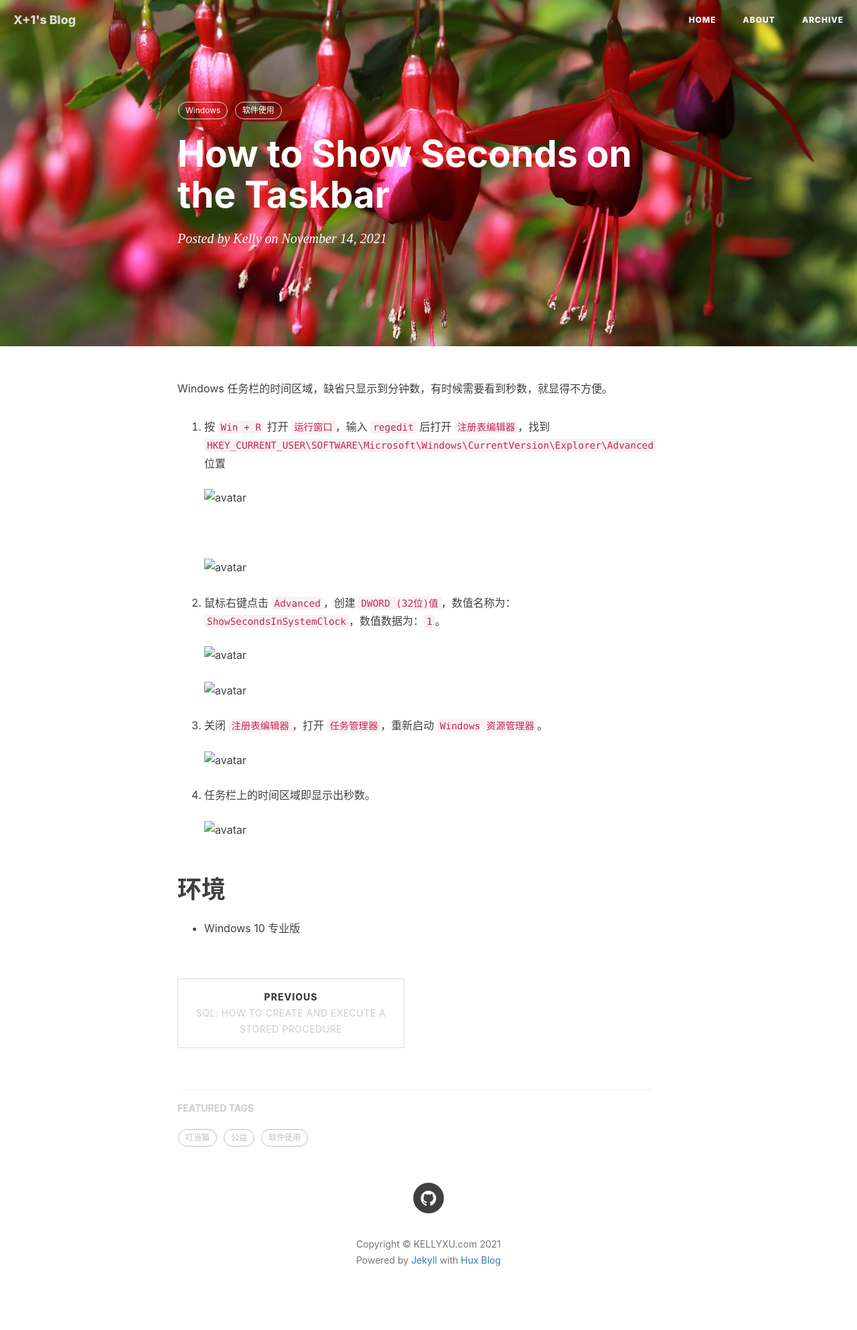
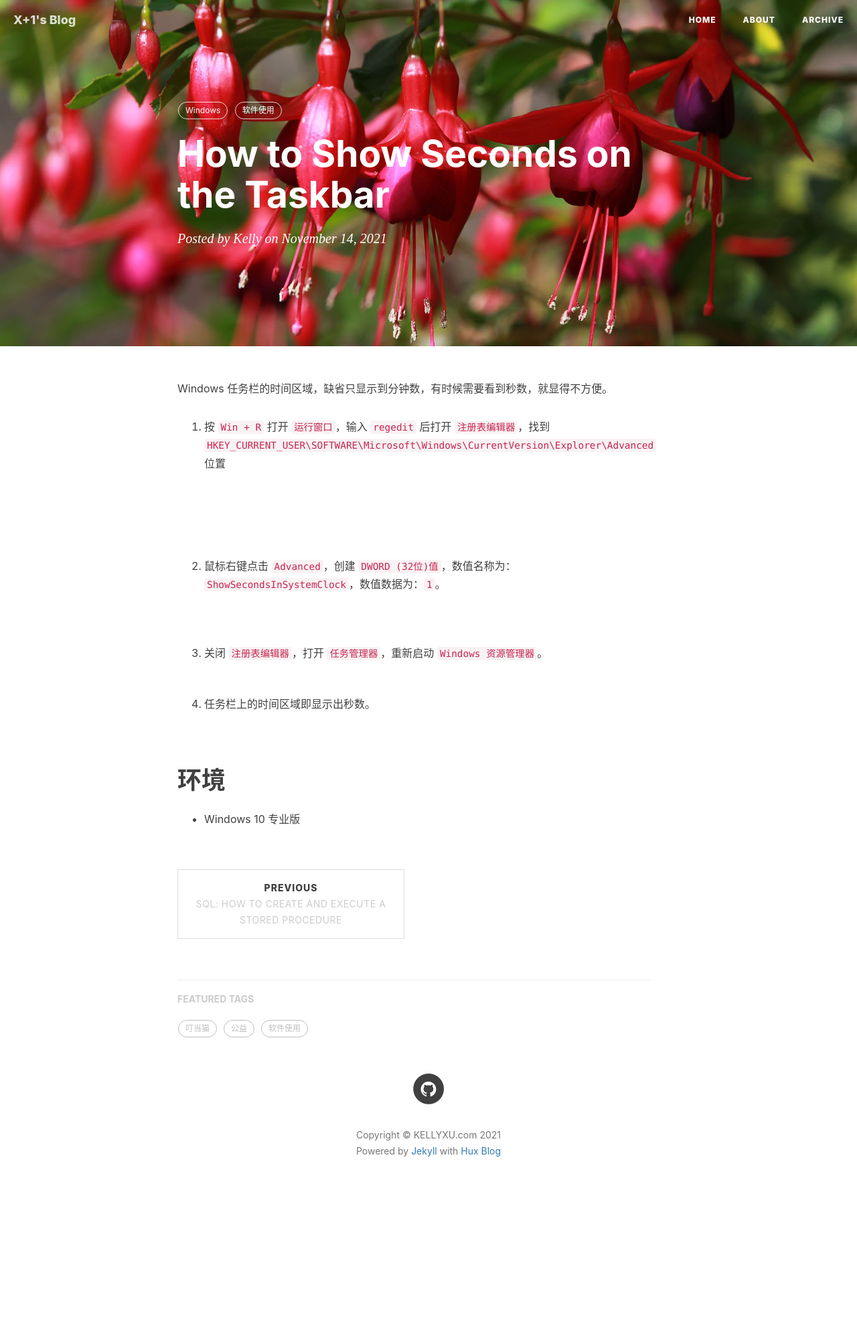
Before and after one commit to kellyxu-com/blog, a Jekyll site: the page built from _posts/2021-11-15-how-to-show-seconds-on-the-taskbar.markdown, in a window 1280 px wide. Shown: the whole page at 67% size. Built offline with Jekyll 4.4.1, drawn with Linux system fonts in a browser that asks for light colours; nearby versions of some CDN libraries; comment, search, counter and statistics services are not loaded; after the commit the page ends 1823 px from its top, so only the background shows below that.

Commit message:
Update 2021-11-15-how-to-show-seconds-on-the-taskbar.markdown

```diff
--- a/_posts/2021-11-15-how-to-show-seconds-on-the-taskbar.markdown
+++ b/_posts/2021-11-15-how-to-show-seconds-on-the-taskbar.markdown
@@ -11,15 +11,15 @@ excerpt_separator: <!--more-->
 Windows 任务栏的时间区域，缺省只显示到分钟数，有时候需要看到秒数，就显得不方便。
 <!--more-->
 1. 按 `Win + R` 打开 `运行窗口`，输入 `regedit` 后打开 `注册表编辑器`，找到 `HKEY_CURRENT_USER\SOFTWARE\Microsoft\Windows\CurrentVersion\Explorer\Advanced` 位置
-![avatar](img/2021-11-15_8-58-51.png)
-![avatar](img/2021-11-15_8-51-06.png)
+![](img/2021-11-15_8-58-51.png)
+![](img/2021-11-15_8-51-06.png)
 2. 鼠标右键点击 `Advanced`，创建 `DWORD (32位)值`，数值名称为：`ShowSecondsInSystemClock`，数值数据为：`1`。
-![avatar](img/2021-11-15_9-04-10.png)
-![avatar](img/2021-11-15_8-52-37.png)
+![](img/2021-11-15_9-04-10.png)
+![](img/2021-11-15_8-52-37.png)
 3. 关闭 `注册表编辑器`，打开 `任务管理器`，重新启动 `Windows 资源管理器`。
-![avatar](img/2021-11-15_9-09-04.png)
+![](img/2021-11-15_9-09-04.png)
 4. 任务栏上的时间区域即显示出秒数。
-![avatar](img/2021-11-15_8-56-08.png)
+![](img/2021-11-15_8-56-08.png)
 
 # 环境
 - Windows 10 专业版
```
